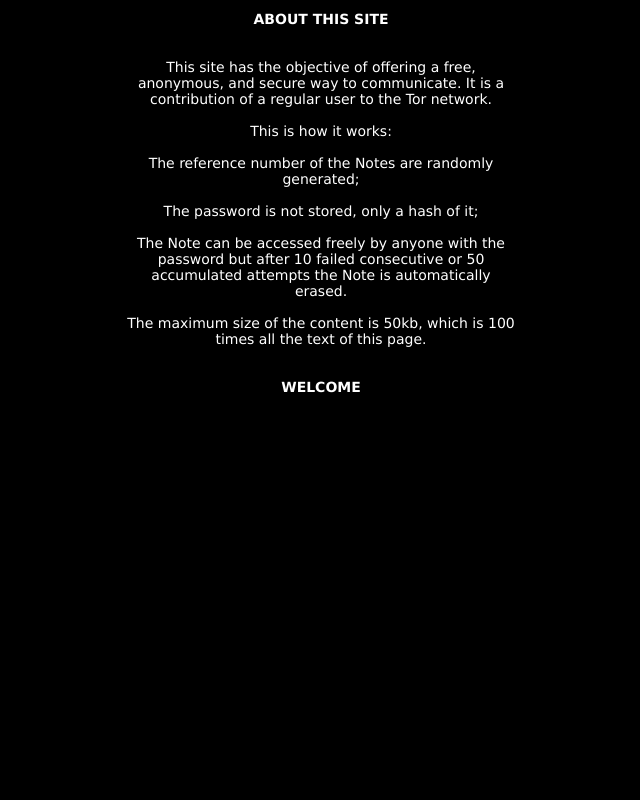
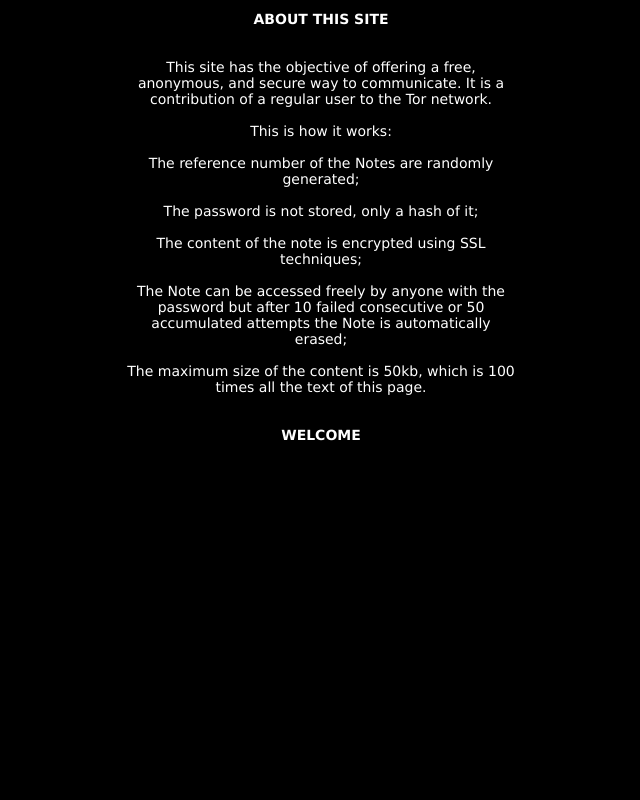
Before and after one commit to davift/note2u, a PHP site: page /about.php in a window 1280 px wide. Shown: the whole page, without its empty margins (319-959 px from the left). Run offline with PHP 8.4, Linux system fonts and the light colour scheme.

Commit message:
Update about.php

```diff
--- a/http/about.php
+++ b/http/about.php
@@ -21,7 +21,8 @@
     This is how it works:<br><br>
     The reference number of the Notes are randomly generated;<br><br>
     The password is not stored, only a hash of it;<br><br>
-    The Note can be accessed freely by anyone with the password but after 10 failed consecutive or 50 accumulated attempts the Note is automatically erased.<br><br>
+    The content of the note is encrypted using SSL techniques;<br><br>
+    The Note can be accessed freely by anyone with the password but after 10 failed consecutive or 50 accumulated attempts the Note is automatically erased;<br><br>
     The maximum size of the content is 50kb, which is 100 times all the text of this page.<br><br>
     <br><b>WELCOME</b></p>
     </td>
```
